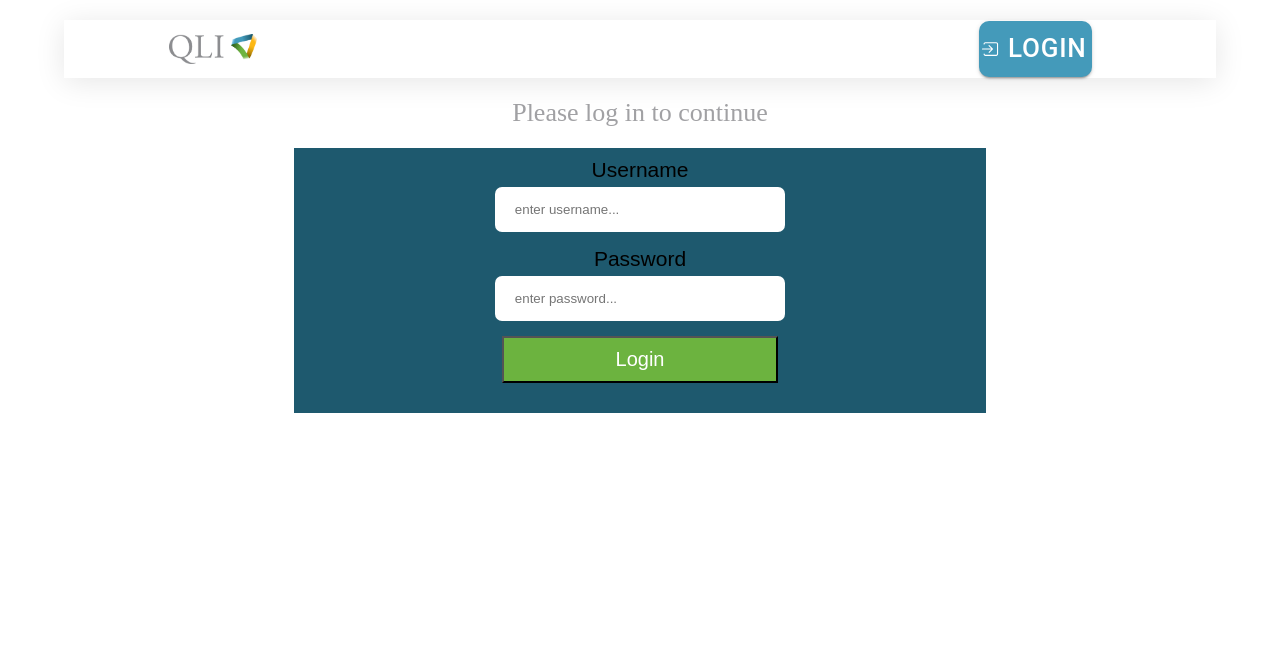
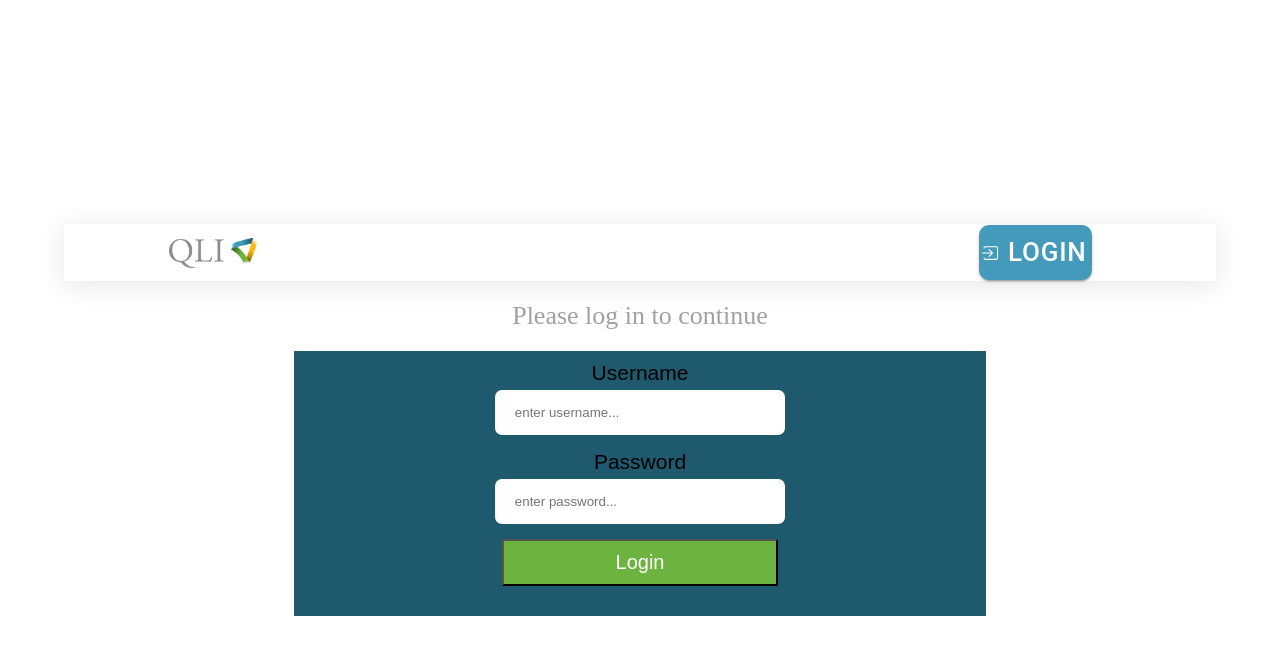
Before and after one commit to Patrick-250/Houses, a React (Vite) app in the folder client/: page /login in a window 1280 px wide. Shown: the top 654 px of the page. Built offline with nearby package versions, Linux system fonts and the light colour scheme; no server answers.

Commit message:
first commit

```diff
--- a/client/src/Components/App/App.css
+++ b/client/src/Components/App/App.css
@@ -1,3 +1,10 @@
+html,
+body,
+#root {
+  height: 100%;
+  margin: 0;
+  padding: 0;
+}
 .app {
   display: flex;
   flex-direction: column;
--- a/client/src/Components/Login/Login.css
+++ b/client/src/Components/Login/Login.css
@@ -3,7 +3,7 @@
   flex-direction: column;
   align-items: center;
   padding-bottom: 20px;
-background-color:#1e596e;
+  background-color: #1e596e;
   width: 60%;
   margin-top: 20px;
 }
@@ -40,7 +40,7 @@ background-color:#1e596e;
 .input:focus {
   outline: none;
 }
-p{
+p {
   font-size: 26px;
   color: #a1a1a4;
 }
--- a/client/src/Sidebar/Sidebar.jsx
+++ b/client/src/Sidebar/Sidebar.jsx
@@ -49,7 +49,7 @@ const Sidebar = (props) => {
   useEffect(() => {
     const fetchHouse = async () => {
       try {
-        const res = await axios.get("http://172.16.161.30:3000/api/houses");
+        const res = await axios.get("http://localhost:3000/api/houses");
         setData(res.data);
       } catch (error) {
         console.log(error);
--- a/package.json
+++ b/package.json
@@ -25,5 +25,8 @@
     "concurrently": "^8.2.2",
     "nodemon": "^3.1.4",
     "vite": "^5.4.2"
+  },
+  "dependencies": {
+    "dotenv": "^16.4.5"
   }
 }
```
Also changed, not shown: 1 other file (tests, documents, lock files or other folders).
